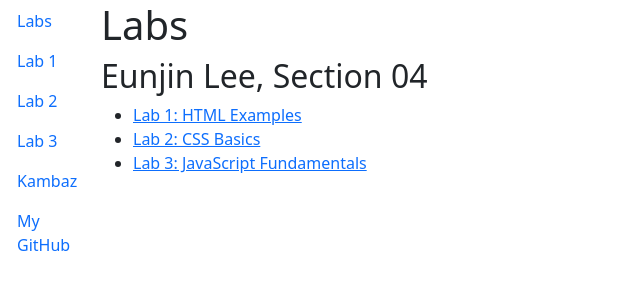
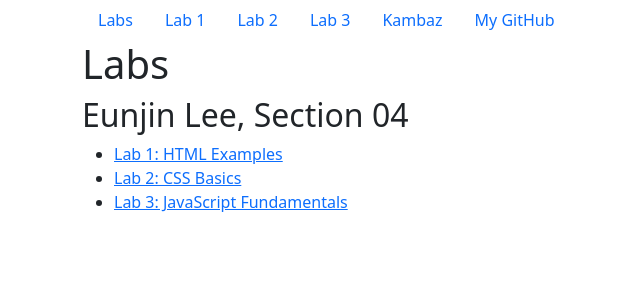
Before and after one commit to eunjinlee23/kambaz-next-js, a Next.js app: page /Labs in a window 1280 px wide. Shown: the top 300 px of the page, without its empty margins (0-640 px from the left). Built offline with nearby package versions, Linux system fonts and the light colour scheme.

Commit message:
edit lab page

```diff
--- a/app/Labs/layout.tsx
+++ b/app/Labs/layout.tsx
@@ -1,18 +1,18 @@
 import { ReactNode } from "react";
 import TOC from "./TOC";
+import { Container } from "react-bootstrap";
 
 export default function LabsLayout({
     children,
 }: Readonly<{ children: ReactNode }>) {
     return (
-        <table>
-            <tbody>
-                <tr>
-                    <td valign="top" width="100px">
-                        <TOC />
-                    </td>
-                    <td valign="top">{children}</td>
-                </tr>
-            </tbody>
-        </table>
+        <Container>
+            <div>
+                <TOC />
+            </div>
+            <div>
+                {children}
+            </div>
+        </Container>
+
 );}
```
